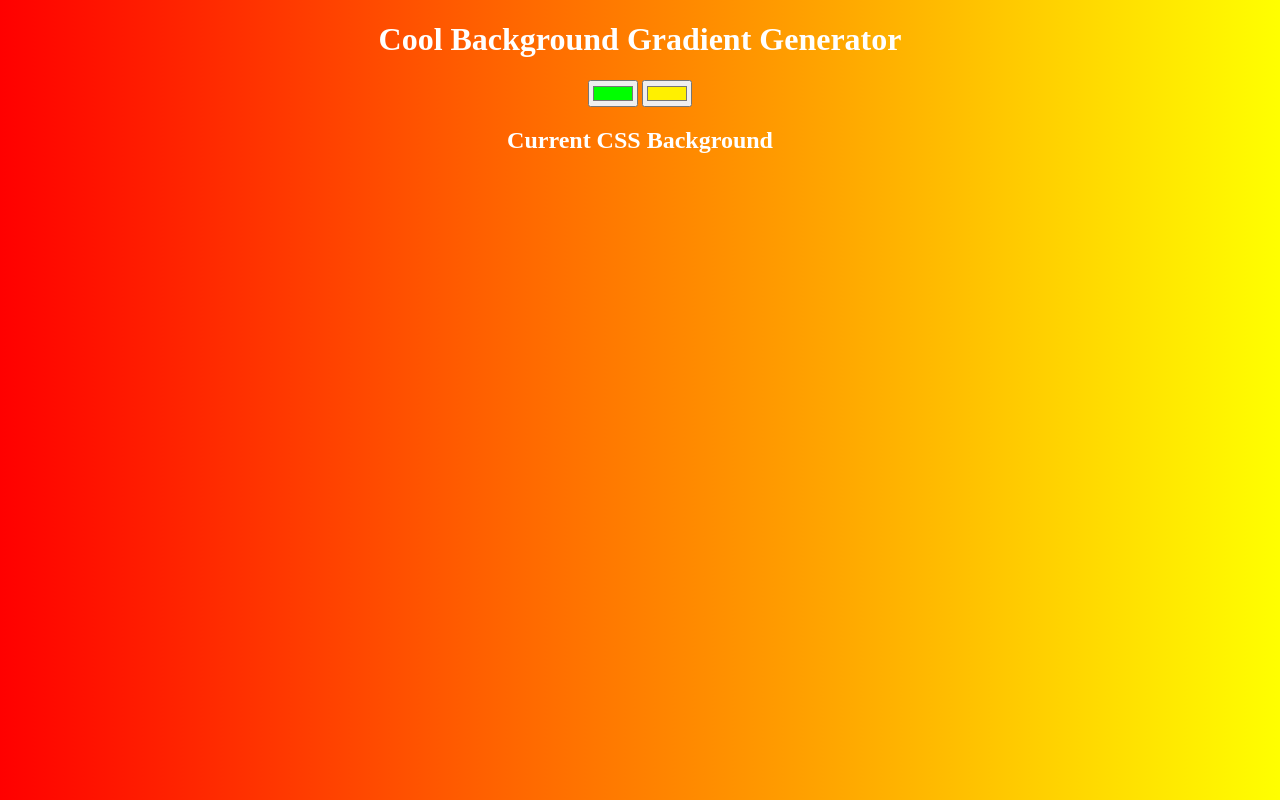
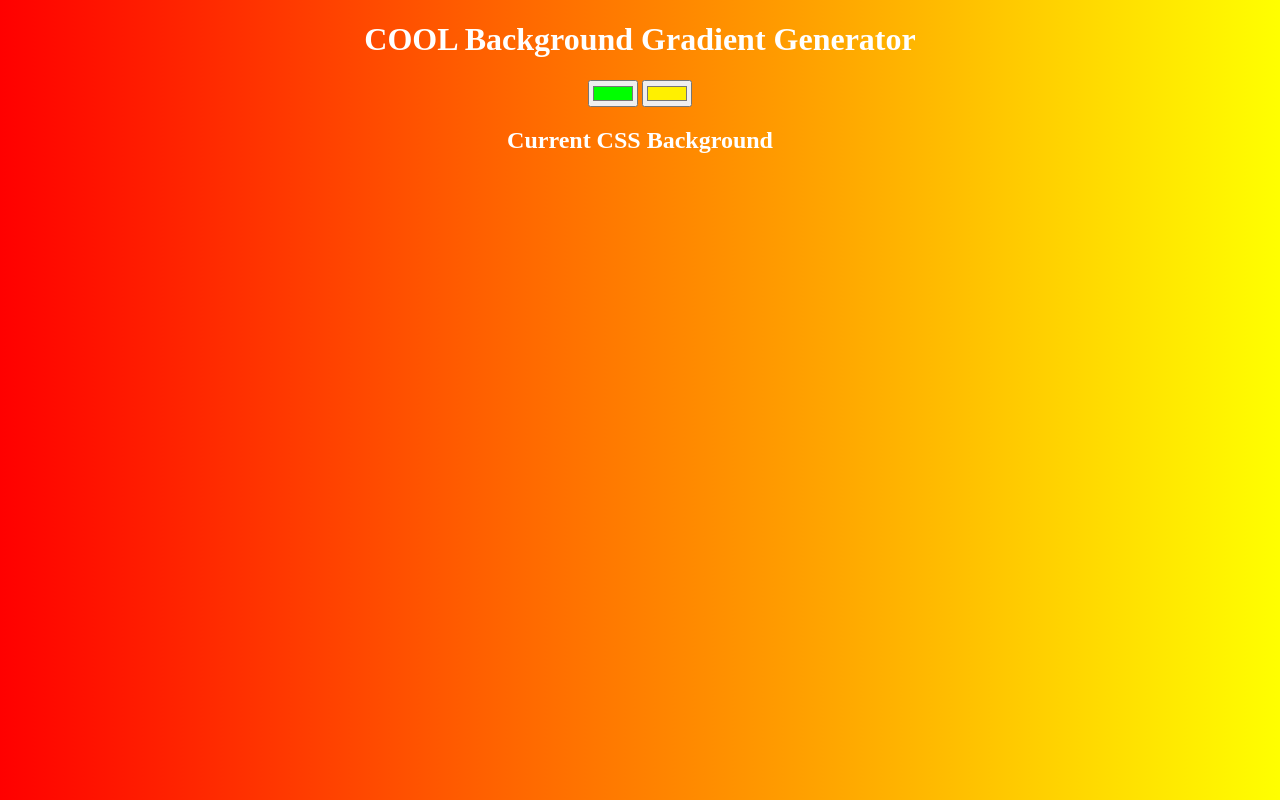
Before and after one commit to infotush/background-generator, a plain HTML site: page background.html in a window 1280 px wide. Drawn offline with Linux system fonts and the light colour scheme.

Commit message:
capitalized the title

```diff
--- a/background.html
+++ b/background.html
@@ -5,7 +5,7 @@
 	<link rel="stylesheet" href="background.css">
 </head>
 <body>
-<h1>Cool Background Gradient Generator</h1>
+<h1>COOL Background Gradient Generator</h1>
 
 <div>
 <input type="color" name="favcolor1" id="color1" value="#00ff00">
```
